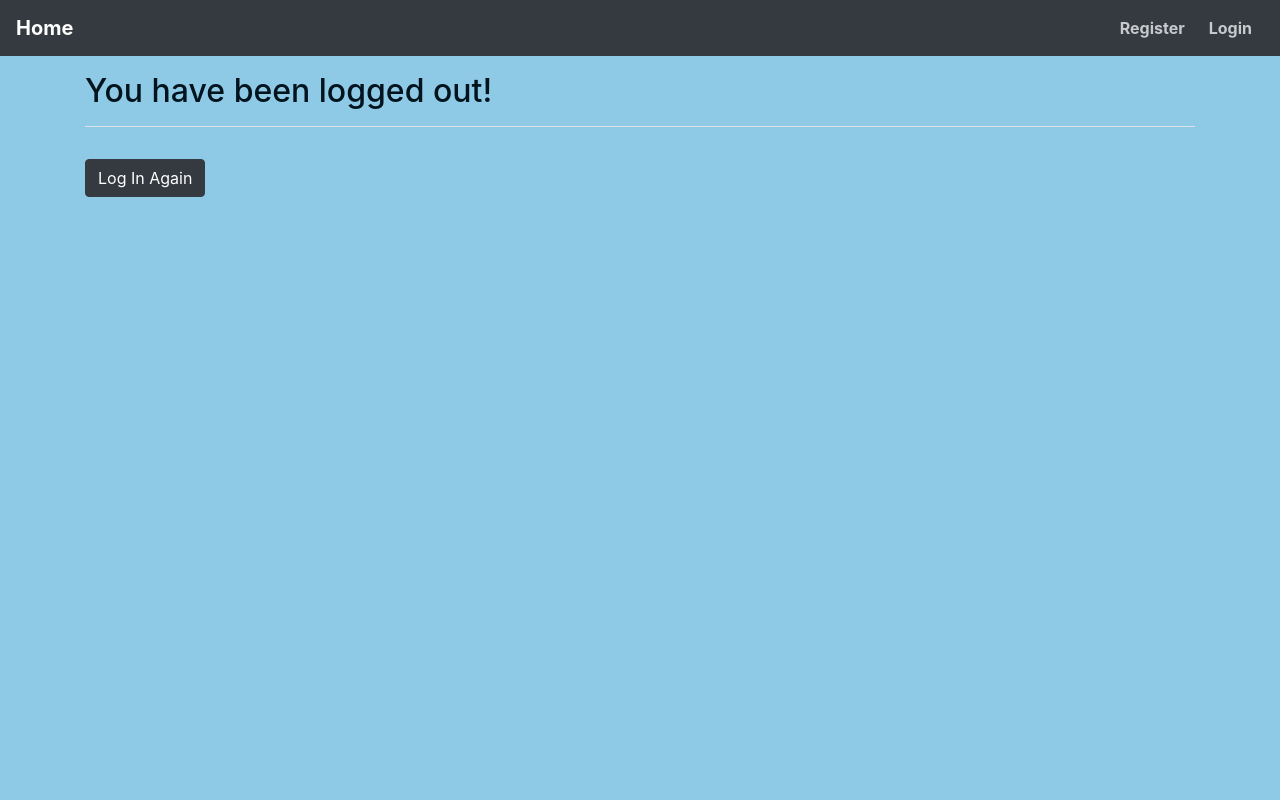
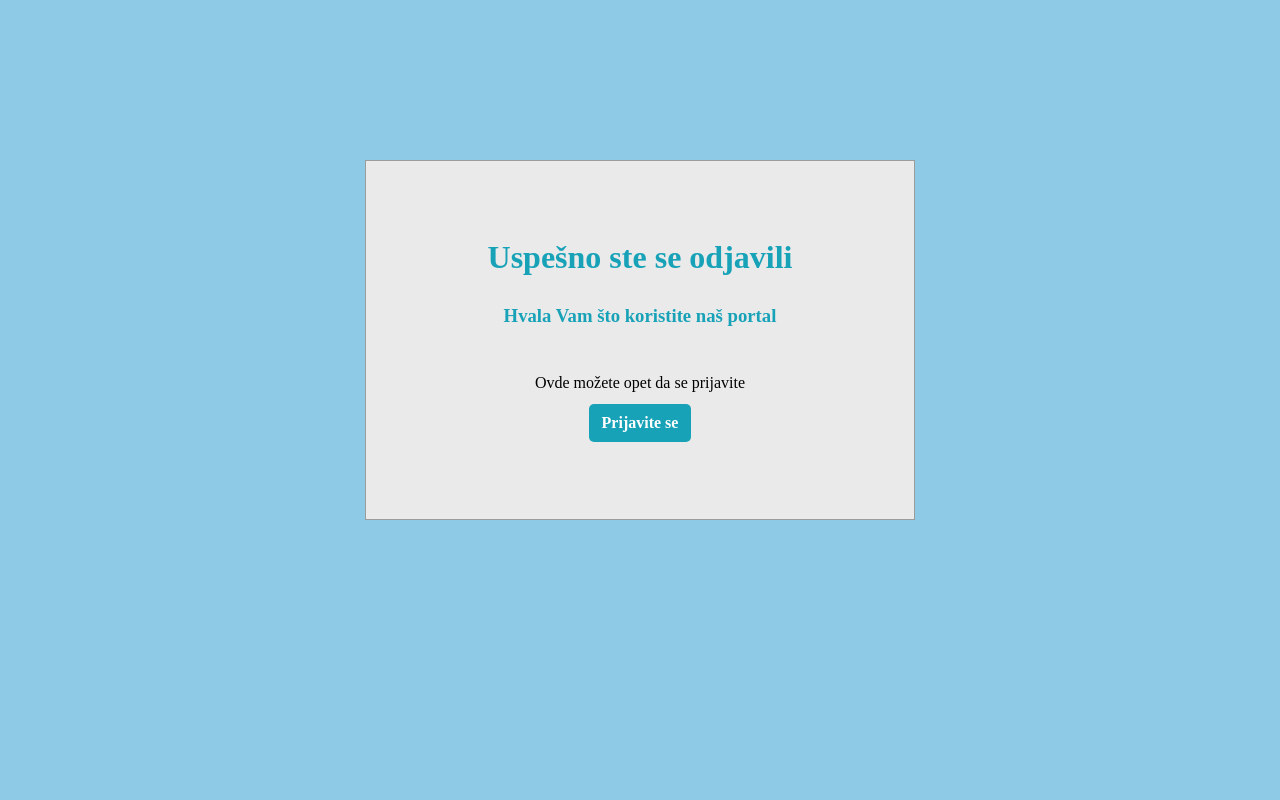
Before and after one commit to 0mnadren/Platforma, a Django app: page /logout/ in a window 1280 px wide. Run offline with Django 3.2, Linux system fonts and the light colour scheme.

Commit message:
Logout i Status page Front
Ubacen css za logout i status

```diff
--- /dev/null
+++ b/account/static/account/css/logout.css
@@ -0,0 +1,84 @@
+* {
+    margin: 0;
+    padding: 0;
+    box-sizing: border-box;
+    scroll-behavior: smooth;
+    transition: 0.3s;
+}
+
+body {
+    background-color: #8ECAE6;;
+    height: 100vh;
+}
+
+.col {
+    display: flex;
+    justify-content: center;
+
+    height: 100vh;
+}
+
+.logout-div {
+    display: flex;
+    flex-direction: column;
+    align-items: center;
+
+    padding: 4rem;
+    margin-top: 160px;
+
+    width: 550px;
+    max-width: 550px;
+    height: 360px;
+    max-height: 360px;
+
+    border: 1px solid #9C9C9C;
+    background-color: #EAEAEA;
+}
+
+h1, h3 {
+    padding: 0.9rem;
+
+    color: #17a2b8;
+}
+
+.row-span {
+    margin-top: 2rem;
+    margin-bottom: 0.8rem;
+}
+
+span {
+    padding: 1rem;
+}
+
+.btn-logout {
+    background-color: #17a2b8;
+    border: none;
+    color: #fff;
+    padding: 0.6rem 0.8rem;
+    text-align: center;
+    text-decoration: none;
+    display: inline-block;
+    font-size: 1rem;
+    font-weight: bold;
+    border-radius: 5px;
+    cursor: pointer;
+}
+.btn-logout:hover {
+    background-color: #148c9e;
+}
+
+
+@media (max-width: 464px) {
+    .logout-div {
+        padding: 2.5rem;
+    }
+
+    h1, h3 {
+        text-align: center;
+    }
+
+    .row-span {
+        margin-top: 1rem;
+        text-align: center;
+    }
+}
--- a/account/templates/account/logout.html
+++ b/account/templates/account/logout.html
@@ -1,14 +1,35 @@
-{% extends 'base_profil.html' %}
+<!DOCTYPE html>
+{% load static %}
+<html lang="en">
+<head>
+    <meta charset="UTF-8">
+    <meta http-equiv="X-UA-Compatible" content="IE=edge">
+    <meta name="viewport" content="width=device-width, initial-scale=1.0">
+    <title>Odjava</title>
+    <link rel="stylesheet" href="{% static 'account/css/logout.css' %}">
+</head>
+<body>
+    <div class="container">
+        <div class="row">
+            <div class="col">
+                <div class="logout-div">
+                    <div class="row">
+                        <h1>Uspešno ste se odjavili</h1>
+                    </div>
+                    <div class="row">
+                        <h3>Hvala Vam što koristite naš portal</h3>
+                    </div>
+                    <div class="row row-span">
+                        <span>Ovde možete opet da se prijavite</span>
+                    </div>
+                    <div>
+                        <a class="btn-logout" href="{% url 'account:login' %}">Prijavite se</a>
+                    </div>
 
-{% block title %}
-<title>Logout</title>
-{% endblock %}
+                </div>
 
-{% block content %}
-  <h2 class="pt-3">You have been logged out!</h2>
-  <div class="border-top mt-3 pt-4">
-        <small class="pt-3 mt-1">
-            <a class="btn btn-dark mt-2" href="{% url 'account:login' %}">Log In Again</a>
-        </small>
-  </div>
-{% endblock %}
+            </div>
+        </div>
+    </div>
+</body>
+</html>
--- a/profil/templates/profil/prijava.html
+++ b/profil/templates/profil/prijava.html
@@ -5,13 +5,14 @@
 {% endblock title %}
 
 {% block content %}
+
 {% load crispy_forms_tags %}
-<h1>Prijava za recenzenta {{ user.username }}</h1>
+<h1 class='mt-4 mb-4'>Prijava za recenzenta {{ user.username|title }}</h1>
 
 <form method="POST" enctype="multipart/form-data">
     {% csrf_token %}
     {{ form|crispy }}
-    <button class="btn btn-secondary mt-1" type="submit">Posalji</button>
+    <button class="btn btn-info mt-1" type="submit">Pošalji</button>
 </form>
 
 {% endblock content %}
```
Also changed, not shown: account/static/account/css/status.css (added, +86 -0 lines), account/templates/account/status.html (+25 -9 lines).
